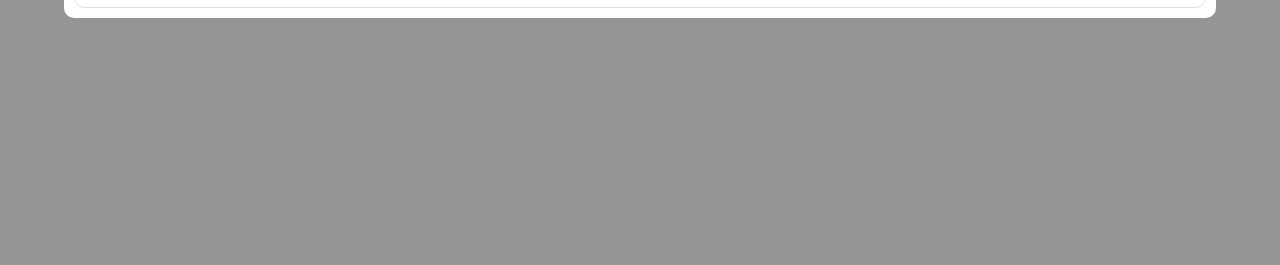
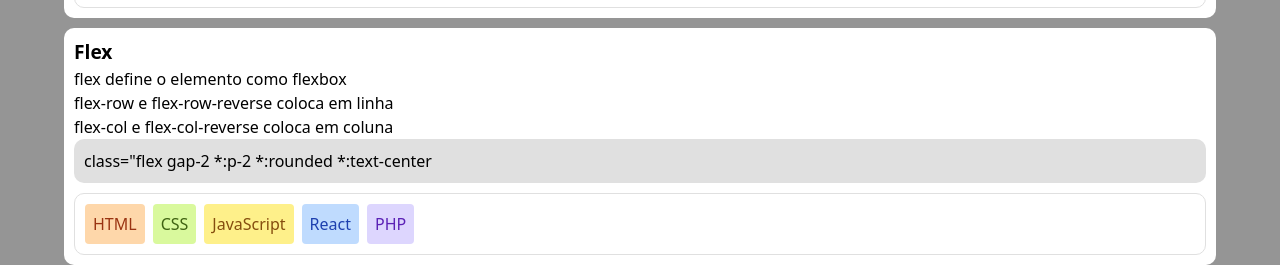
Before and after one commit to felipemendesvidal/TAILWIND-CSS-, a website: page src/index.html in a window 1280 px wide. Shown: the part 6998-7263 px from the top of the page. Before the commit the page ends 7016 px from the top, so only its background shows below. Drawn offline with Linux system fonts and the light colour scheme.

Commit message:
04-02-2025

```diff
--- a/src/index.html
+++ b/src/index.html
@@ -552,5 +552,38 @@
       <!-- fim exemple -->
     </div>
     <!-- fim container -->
+
+    <!-- inicio container -->
+    <div class="f-container">
+      <!-- conteint -->
+      <div class="f-content">
+        <h2>Flex</h2>
+        <p>
+          flex define o elemento como flexbox<br />
+          flex-row e flex-row-reverse coloca em linha<br />
+          flex-col e flex-col-reverse coloca em coluna
+        </p>
+
+        <p class="f-code">class="flex gap-2 *:p-2 *:rounded *:text-center</p>
+      </div>
+      <!-- fim contante -->
+
+      <!-- inicio exemple -->
+      <div class="f-exemple">
+        <!-- inicio -->
+
+        <ul class="flex gap-2 *:p-2 *:rounded *:text-center">
+          <li class="bg-orange-200 text-orange-800">HTML</li>
+          <li class="bg-lime-200 text-lime-800">CSS</li>
+          <li class="bg-yellow-200 text-yellow-800">JavaScript</li>
+          <li class="bg-blue-200 text-blue-800">React</li>
+          <li class="bg-violet-200 text-violet-800">PHP</li>
+        </ul>
+
+        <!-- fim -->
+      </div>
+      <!-- fim exemple -->
+    </div>
+    <!-- fim container -->
   </body>
 </html>
```
Also changed, not shown: src/output.css.
